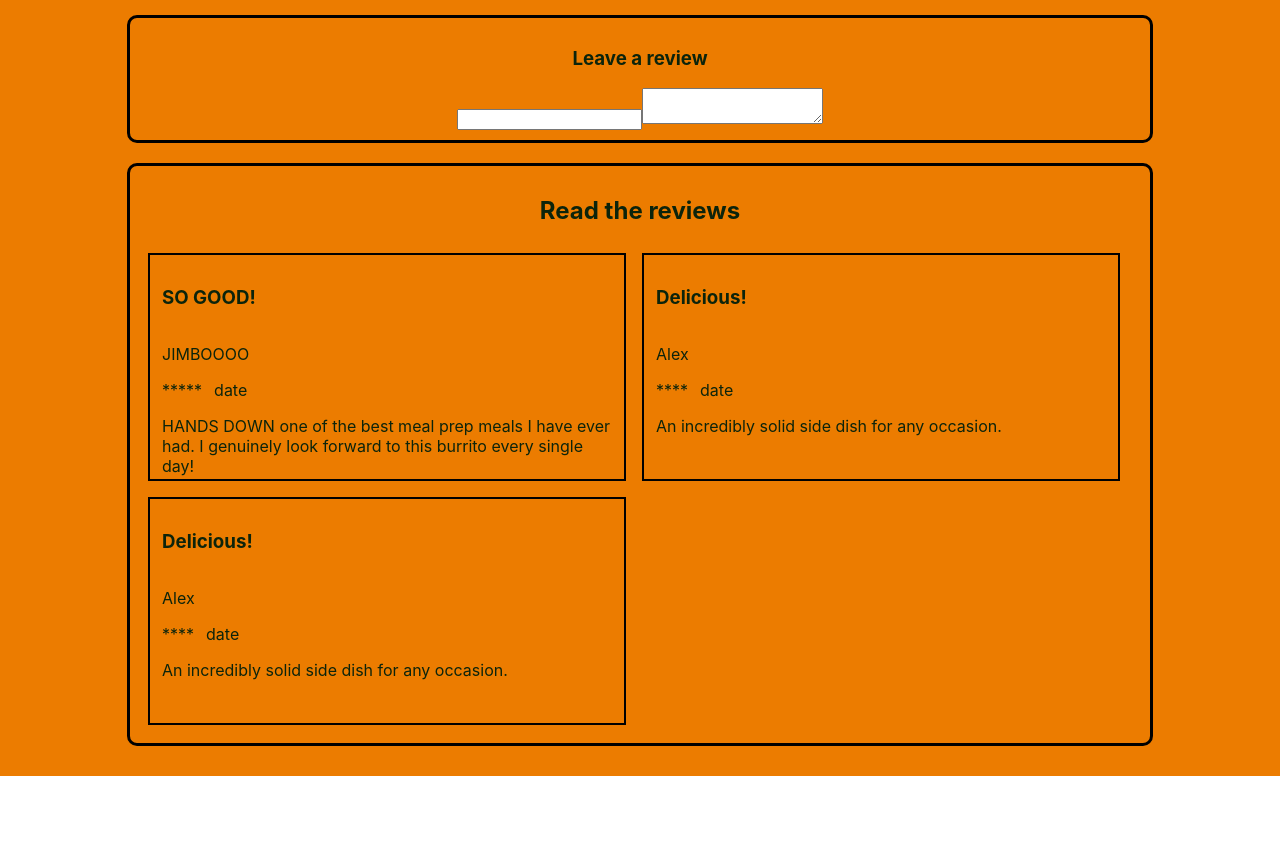
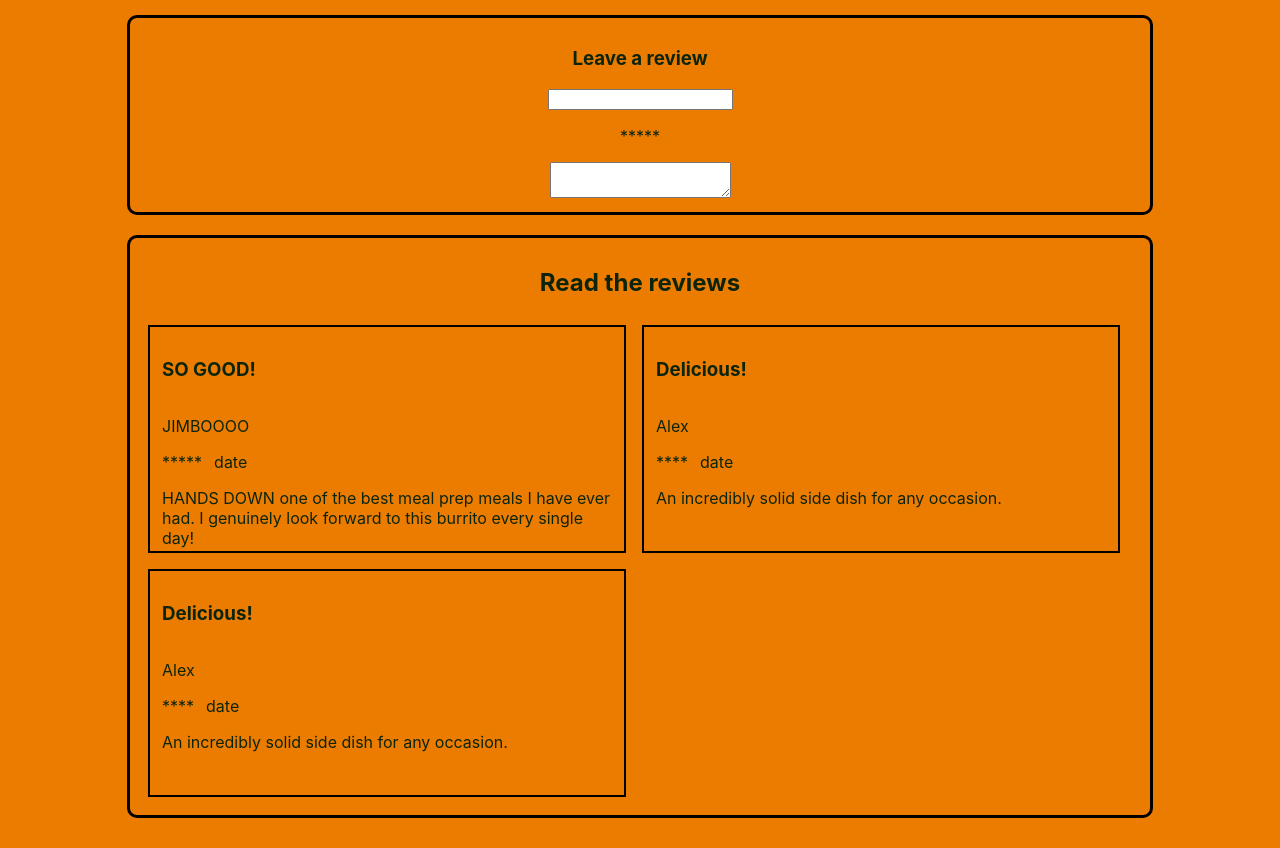
Before and after one commit to AlexDoss42/cookbook, a React (Create React App) app: page / in a window 1280 px wide. Shown: the part 1460-2308 px from the top of the page. Before the commit the page ends 2236 px from the top, so only its background shows below. Built offline with nearby package versions, Linux system fonts and the light colour scheme.

Commit message:
gets the review set up a little more

```diff
--- a/src/Components/LeaveAReview.jsx
+++ b/src/Components/LeaveAReview.jsx
@@ -5,6 +5,8 @@ export const LeaveAReview = () => {
     <div className='section'>
     <h3>Leave a review</h3>
     <input type='text' name='title' />
+    {/* place holder for 5 star rating component */}
+    <p>*****</p>
     <textarea />
     </div>
   )
```
